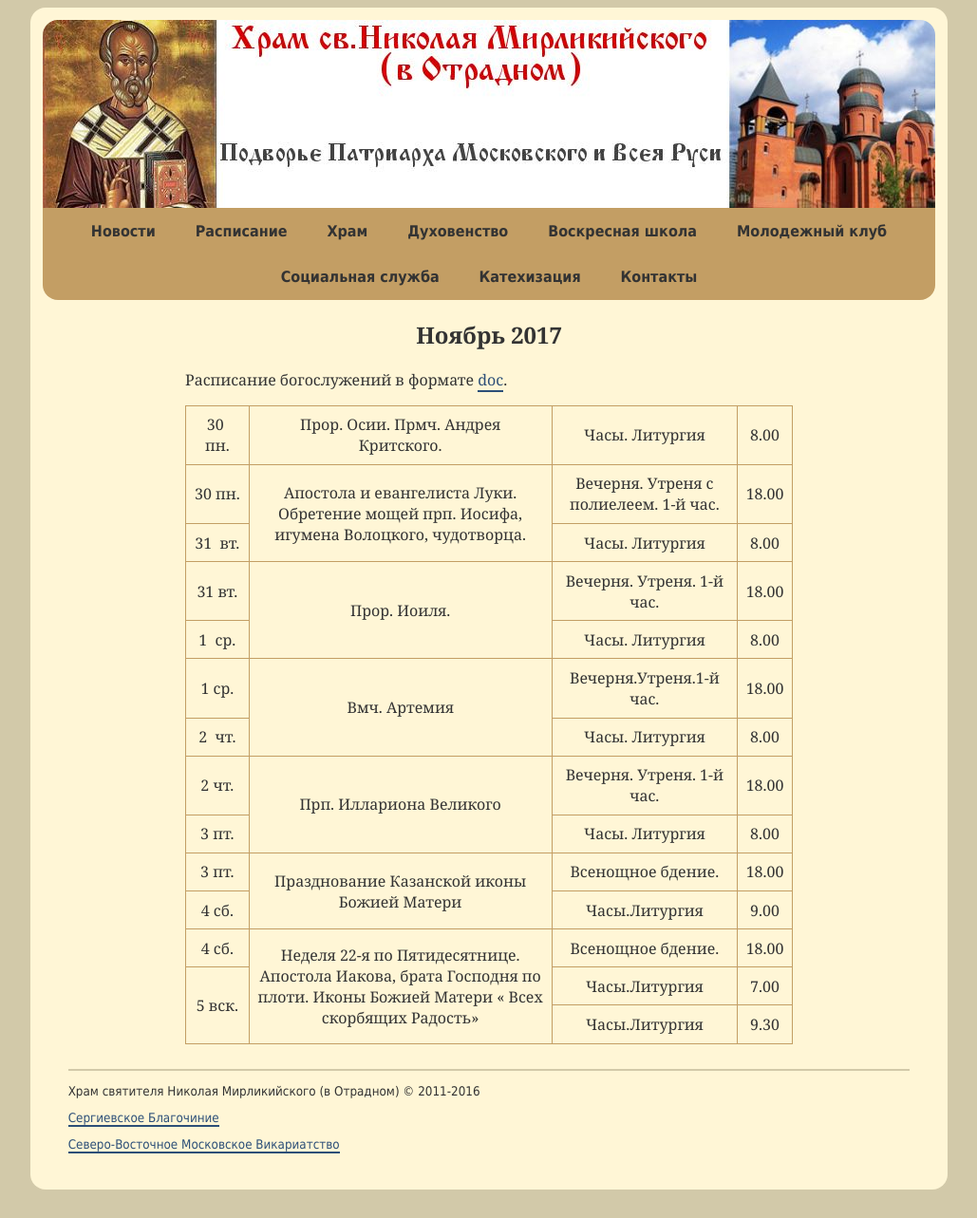
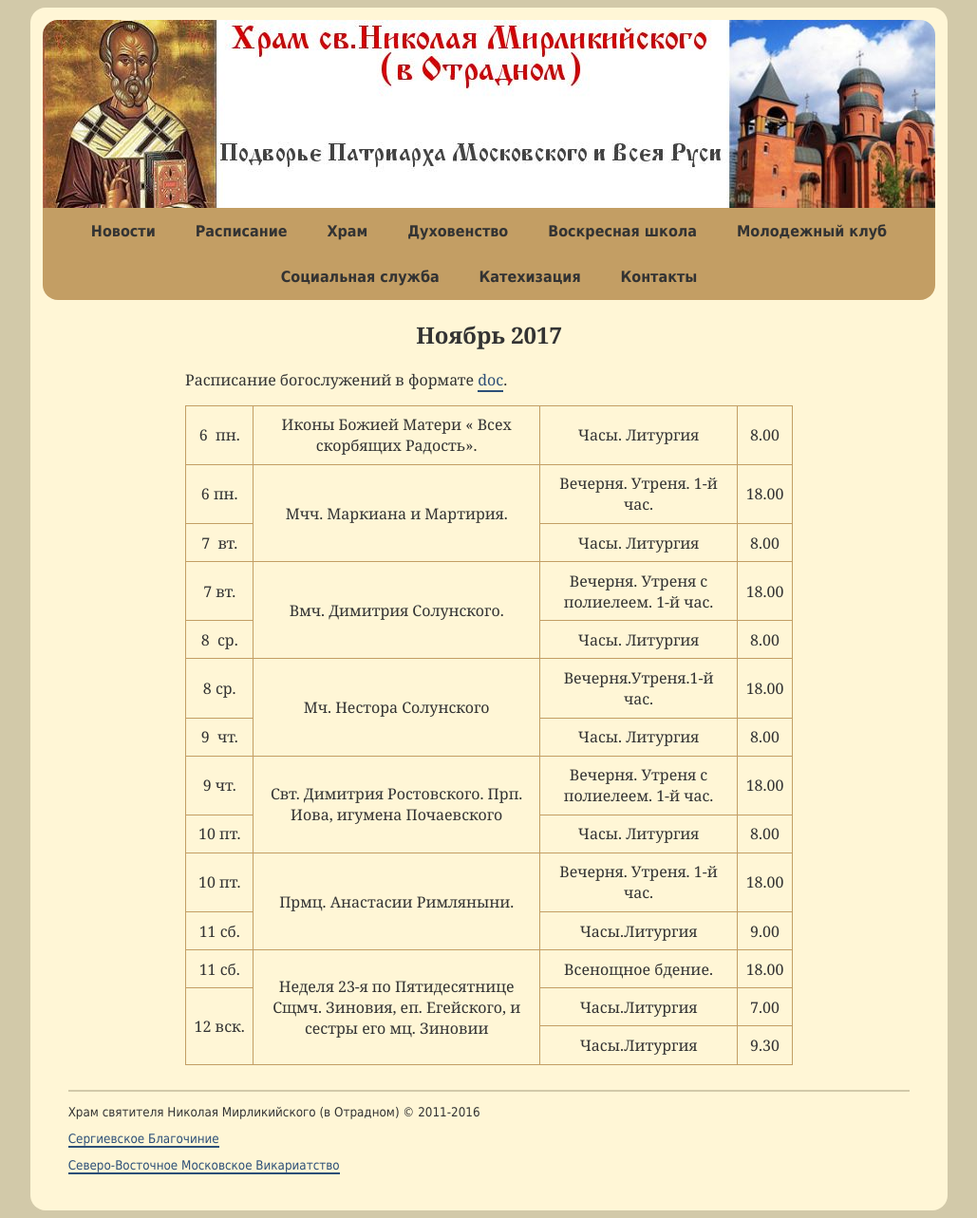
Before and after one commit to hramotradnoe/hramotradnoe.github.io, a Jekyll site: the page built from schedule/index.html, in a window 1280 px wide. Shown: the whole page at 95% size, without its empty margins (125-1154 px from the left). Built offline with Jekyll 4.4.1, drawn with Linux system fonts in a browser that asks for light colours; before the commit the page ends 1261 px from its top, so only the background shows below that.

Commit message:
Update schedule.yml

```diff
--- a/_data/schedule.yml
+++ b/_data/schedule.yml
@@ -1,59 +1,59 @@
 period: Ноябрь 2017
 link: "https://docs.google.com/document/d/1bbABWkTRgn6V07qjwdSB7Ww7bxhk_dH1v8s2XaOAYUo/edit"
 timetable:
- - description : "Прор. Осии. Прмч. Андрея Критского."
+ - description : "Иконы Божией Матери « Всех скорбящих Радость»."
    services    :
-      - day   : 30&nbsp; пн.
+      - day   : 6&nbsp; пн.
         time  : '8.00'
         title : "Часы. Литургия"
- - description : "Апостола и евангелиста Луки. Обретение мощей прп. Иосифа, игумена Волоцкого, чудотворца."
+ - description : "Мчч. Маркиана и Мартирия."
    services    :
-      - day   : 30&nbsp;пн.
+      - day   : 6&nbsp;пн.
+        time  : '18.00'
+        title : "Вечерня. Утреня. 1-й час."
+      - day   : 7&nbsp; вт.
+        time  : '8.00'
+        title : "Часы.  Литургия"
+ - description : "Вмч. Димитрия Солунского."
+   services    :
+      - day   : 7&nbsp;вт.
+        time  : '18.00'
+        title : "Вечерня. Утреня  с полиелеем. 1-й час."
+      - day   : 8&nbsp; ср.
+        time  : '8.00'
+        title : "Часы. Литургия"
+ - description : "Мч. Нестора Солунского"
+   services    :
+      - day   : 8&nbsp;ср.
+        time  : '18.00'
+        title : "Вечерня.Утреня.1-й час."
+      - day   : 9&nbsp; чт.
+        time  : '8.00'
+        title : "Часы. Литургия"
+ - description : "Свт. Димитрия Ростовского. Прп. Иова, игумена Почаевского"
+   services    :
+      - day   : 9&nbsp;чт.
         time  : '18.00'
         title : "Вечерня. Утреня с полиелеем. 1-й час."
-      - day   : 31&nbsp; вт.
+      - day   : 10&nbsp;пт.
         time  : '8.00'
-        title : "Часы.  Литургия"
- - description : "Прор. Иоиля."
+        title : "Часы. Литургия"
+ - description : "Прмц. Анастасии Римляныни."
    services    :
-      - day   : 31&nbsp;вт.
+      - day   : 10&nbsp;пт.
         time  : '18.00'
         title : "Вечерня. Утреня. 1-й час."
-      - day   : 1&nbsp; ср.
-        time  : '8.00'
-        title : "Часы. Литургия"
- - description : "Вмч. Артемия"
+      - day   : 11&nbsp;сб.
+        time  : '9.00'
+        title : "Часы.Литургия"
+ - description : "Неделя 23-я по Пятидесятнице Сщмч. Зиновия, еп. Егейского, и сестры его мц. Зиновии"
    services    :
-      - day   : 1&nbsp;ср.
-        time  : '18.00'
-        title : "Вечерня.Утреня.1-й час."
-      - day   : 2&nbsp; чт.
-        time  : '8.00'
-        title : "Часы. Литургия"
- - description : " Прп. Иллариона Великого "
-   services    :
-      - day   : 2&nbsp;чт.
-        time  : '18.00'
-        title : "Вечерня. Утреня. 1-й час."
-      - day   : 3&nbsp;пт.
-        time  : '8.00'
-        title : "Часы. Литургия"
- - description : "Празднование Казанской иконы Божией Матери"
-   services    :
-      - day   : 3&nbsp;пт.
+      - day   : 11&nbsp;сб.
         time  : '18.00'
         title : "Всенощное бдение."
-      - day   : 4&nbsp;сб.
-        time  : '9.00'
-        title : "Часы.Литургия"
- - description : "Неделя 22-я по Пятидесятнице. Апостола Иакова, брата Господня по плоти. Иконы Божией Матери « Всех скорбящих Радость»"
-   services    :
-      - day   : 4&nbsp;сб.
-        time  : '18.00'
-        title : "Всенощное бдение."
-      - day   : 5&nbsp;вск.
+      - day   : 12&nbsp;вск.
         time  : '7.00'
         title : "Часы.Литургия"
-      - day   : 5&nbsp;вск.
+      - day   : 12&nbsp;вск.
         time  : '9.30'
         title : "Часы.Литургия"
```
